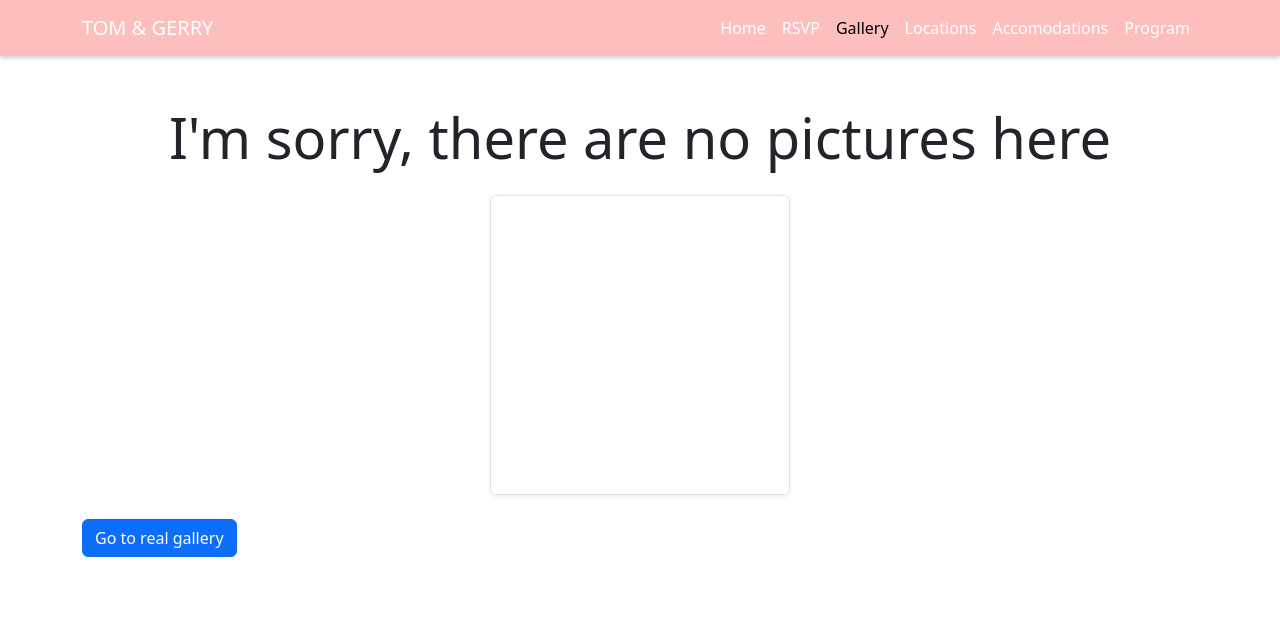
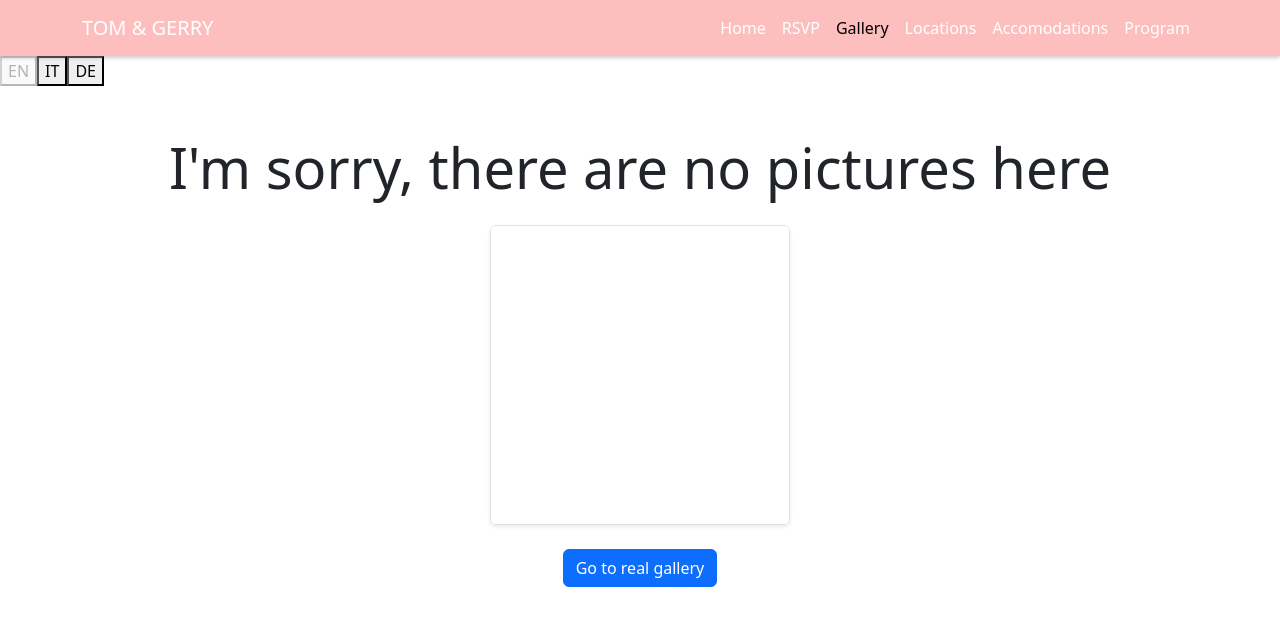
Before and after one commit to TheCodingTom/Wedding-project, a React (Vite) app in the folder react-wedding/: page /fakegallery in a window 1280 px wide. Shown: the top 626 px of the page. Built offline with nearby package versions, Linux system fonts and the light colour scheme; a web font is replaced by a local one.

Commit message:
added language context

```diff
--- a/react-wedding/src/App.css
+++ b/react-wedding/src/App.css
@@ -23,14 +23,12 @@ h1 {
   color: white;
 }
 
-
-.circular-gallery {
-  width: 100%;
-  height: 100%;
-  overflow: hidden;
-  cursor: grab;
+.nav-link :hover {
+  color: white;
 }
 
-.circular-gallery:active {
-  cursor: grabbing;
+.fake-gallery-container {
+  display: flex;
+  flex-direction: column;
+  align-items: center;
 }
--- a/react-wedding/src/App.tsx
+++ b/react-wedding/src/App.tsx
@@ -3,19 +3,18 @@ import "./App.css";
 import Home from "./pages/Home";
 import RSVP from "./pages/RSVP";
 import NavBar from "./components/NavBar";
-import Gallery from "./pages/FakeGallery";
 import Location from "./pages/Locations";
 import Accomodations from "./pages/Accomodations";
 import Program from "./pages/Program";
 import FakeGallery from "./pages/FakeGallery";
 import RealGallery from "./pages/RealGallery";
+import { LanguageProvider, LanguageSelector } from "./context/LanguageContext";
 
 const Root = () => {
-  // this route element is the parent of 3 pages, so they all contain the navbar
   return (
-    // if I want to add a footer, it will go under outlet
     <>
       <NavBar />
+      <LanguageSelector />
       <Outlet />
     </>
   );
@@ -23,7 +22,7 @@ const Root = () => {
 
 function App() {
   return (
-    <>
+    <LanguageProvider>
       <BrowserRouter>
         <Routes>
           <Route path="/" />
@@ -38,7 +37,7 @@ function App() {
           </Route>
         </Routes>
       </BrowserRouter>
-    </>
+    </LanguageProvider>
   );
 }
 
--- /dev/null
+++ b/react-wedding/src/context/LanguageContext.tsx
@@ -0,0 +1,56 @@
+import React, { createContext, useContext, useState, ReactNode } from "react";
+
+// Define Language Context Types
+interface LanguageContextType {
+  language: string;
+  switchLanguage: (lang: string) => void;
+}
+
+// Create Language Context
+const LanguageContext = createContext<LanguageContextType | undefined>(
+  undefined
+);
+export const useLanguage = (): LanguageContextType => {
+  const context = useContext(LanguageContext);
+  if (!context) {
+    throw new Error("useLanguage must be used within a LanguageProvider");
+  }
+  return context;
+};
+
+// Define Provider Props
+interface LanguageProviderProps {
+  children: ReactNode;
+}
+
+export const LanguageProvider: React.FC<LanguageProviderProps> = ({
+  children,
+}) => {
+  const [language, setLanguage] = useState<string>("en"); // Default language: English
+
+  const switchLanguage = (lang: string) => setLanguage(lang);
+
+  return (
+    <LanguageContext.Provider value={{ language, switchLanguage }}>
+      {children}
+    </LanguageContext.Provider>
+  );
+};
+
+export const LanguageSelector: React.FC = () => {
+  const { language, switchLanguage } = useLanguage();
+
+  return (
+    <div className="language-selector">
+      <button onClick={() => switchLanguage("en")} disabled={language === "en"}>
+        EN
+      </button>
+      <button onClick={() => switchLanguage("it")} disabled={language === "it"}>
+        IT
+      </button>
+      <button onClick={() => switchLanguage("de")} disabled={language === "de"}>
+        DE
+      </button>
+    </div>
+  );
+};
--- a/react-wedding/src/pages/Accomodations.tsx
+++ b/react-wedding/src/pages/Accomodations.tsx
@@ -1,9 +1,24 @@
+import React from "react";
 import HotelCard from "../components/HotelCard";
 import { Hotel } from "../types/types";
+import { useLanguage } from "../context/LanguageContext"; // Adjust path as needed
 
+// Define the types for the translations
+interface Translations {
+  title: string;
+  description: string;
+  codeInfo: string;
+  breakfastInfo: string;
+  bookingPeriod: string;
+}
 
-function Accomodations() {
+type TranslationLang = "en" | "it" | "de";
 
+// The main component for accommodations
+const Accomodations: React.FC = () => {
+  const { language } = useLanguage(); // Get the current language from the context
+
+  // Sample hotel data (could be replaced with dynamic translation in a real app)
   const hotelData: Hotel[] = [
     {
       name: "LAGO Hotel & Restaurant am See",
@@ -16,7 +31,8 @@ function Accomodations() {
         onePerson: { room: 109, breakfast: 21 },
       },
       roomBookingDeadline: "01st August 2025",
-      image: "https://hotel.lago-ulm.de/wp-content/uploads/2018/11/galerie_49.jpg",
+      image:
+        "https://hotel.lago-ulm.de/wp-content/uploads/2018/11/galerie_49.jpg",
     },
     {
       name: "Motel One Ulm",
@@ -29,12 +45,14 @@ function Accomodations() {
         onePerson: { room: 119, breakfast: 17.9 },
       },
       roomBookingDeadline: "01st August 2025",
-      image: "https://image.motel-one.com/fileadmin/dam/_processed_/8/e/csm_Ulm_Bar_6_e9f4113b48.jpg?w=1844&h=1536&format=webp&quality=80&fit=cover", // Example image URL
+      image:
+        "https://image.motel-one.com/fileadmin/dam/_processed_/8/e/csm_Ulm_Bar_6_e9f4113b48.jpg?w=1844&h=1536&format=webp&quality=80&fit=cover",
     },
     {
       name: "Me and All Hotel Ulm",
       address: "Bahnhofplatz 7, 89073 Ulm",
-      website: "https://www.hyatt.com/me-and-all-hotels/en-US/strju-me-and-all-hotel-ulm",
+      website:
+        "https://www.hyatt.com/me-and-all-hotels/en-US/strju-me-and-all-hotel-ulm",
       distance: "2,5km / 35 mins walking",
       bookedRooms: 20,
       roomPrices: {
@@ -42,23 +60,58 @@ function Accomodations() {
         onePerson: { room: 126, breakfast: 13 },
       },
       roomBookingDeadline: "01st August 2025",
-      image: "https://assets.hyatt.com/content/dam/hyatt/hyattdam/images/2023/03/30/1525/STRJU-P0007-Exterior.jpg/STRJU-P0007-Exterior.16x9.jpg?imwidth=2560", // Example image URL
+      image:
+        "https://assets.hyatt.com/content/dam/hyatt/hyattdam/images/2023/03/30/1525/STRJU-P0007-Exterior.jpg/STRJU-P0007-Exterior.16x9.jpg?imwidth=2560",
     },
   ];
 
+  // Translations based on the language
+  const translations: Record<TranslationLang, Translations> = {
+    en: {
+      title: "Hotels in Ulm",
+      description:
+        "Some more info here like: we recommend you to stay at one of these hotels",
+      codeInfo: 'Rooms can be retrieved through the code "Gerry&Tom"',
+      breakfastInfo:
+        "Please let the hotel know if you want to book including or excluding breakfast.",
+      bookingPeriod: "Rooms booked from 29 to 31 August 2025",
+    },
+    it: {
+      title: "Hotel a Ulm",
+      description:
+        "Altre informazioni qui come: ti consigliamo di soggiornare in uno di questi hotel",
+      codeInfo: 'Le stanze possono essere prenotate con il codice "Gerry&Tom"',
+      breakfastInfo:
+        "Si prega di informare l'hotel se si desidera prenotare con o senza colazione.",
+      bookingPeriod: "Stanze prenotate dal 29 al 31 agosto 2025",
+    },
+    de: {
+      title: "Hotels in Ulm",
+      description:
+        "Weitere Infos hier wie: Wir empfehlen Ihnen, in einem dieser Hotels zu übernachten",
+      codeInfo: 'Zimmer können mit dem Code "Gerry&Tom" abgerufen werden',
+      breakfastInfo:
+        "Bitte teilen Sie dem Hotel mit, ob Sie mit oder ohne Frühstück buchen möchten.",
+      bookingPeriod: "Zimmer gebucht vom 29. bis 31. August 2025",
+    },
+  };
+
+  // Get the current translation based on the selected language
+  const currentLang =
+    translations[language as TranslationLang] || translations.en;
 
   return (
     <div className="hotel-info-page">
-      <h1>Hotels in Ulm</h1>
-      <h4>Some more info here like: we recommend you to stay at one of these hotels</h4>
-      <p>Rooms can be retrieved through the code "Gerry&Tom"</p>
-      <p>Please let the hotel know if you want to book including or excluding breakfast.</p>
-      <p>Rooms booked from 29 to 31 August 2025</p>
+      <h1>{currentLang.title}</h1>
+      <h4>{currentLang.description}</h4>
+      <p>{currentLang.codeInfo}</p>
+      <p>{currentLang.breakfastInfo}</p>
+      <p>{currentLang.bookingPeriod}</p>
       {hotelData.map((hotel, index) => (
         <HotelCard key={index} hotel={hotel} />
       ))}
     </div>
   );
-}
+};
 
-export default Accomodations
+export default Accomodations;
--- a/react-wedding/src/pages/FakeGallery.tsx
+++ b/react-wedding/src/pages/FakeGallery.tsx
@@ -4,7 +4,7 @@ import { NavLink } from "react-router-dom";
 
 function FakeGallery() {
   return (
-    <div className="container mt-5">
+    <div className="fake-gallery-container mt-5">
       <h1 className="display-4 text-center mb-4">
         I'm sorry, there are no pictures here
       </h1>
--- a/react-wedding/src/styles/hotel.styles.css
+++ b/react-wedding/src/styles/hotel.styles.css
@@ -1,6 +1,6 @@
 /* General Styles */
 .hotel-info-page {
-    font-family: 'Arial', sans-serif;
+  font-family: "Arial", sans-serif;
   padding: 20px;
   background-color: #f9f9f9;
   max-width: 1200px;
@@ -8,13 +8,28 @@
 }
 
 /* Hotel Card Styles */
+.hotel-card:nth-of-type(1) {
+  background-color: #e3f2fd;
+}
+
+.hotel-card:nth-of-type(2) {
+  background-color: #fce4ec;
+}
+
+.hotel-card:nth-of-type(3) {
+  background-color: #e8f5e9;
+}
+
+.hotel-card:nth-of-type(4) {
+  background-color: #fff3e0;
+}
+
 .hotel-card {
-    background-color: #ffffff;
   margin: 20px 0;
   padding: 20px;
-    border-radius: 8px;
+  border-radius: 10px;
   box-shadow: 0 4px 8px rgba(0, 0, 0, 0.1);
-    border: 1px solid #ddd;
+  border: none;
   display: flex;
   flex-direction: row; /* Default: text and image side by side */
   justify-content: space-between;
@@ -71,6 +86,7 @@
   height: 250px;
   object-fit: cover;
   border-radius: 8px;
+  box-shadow: 0 4px 8px rgba(0, 0, 0, 0.1);
 }
 
 /* RESPONSIVE DESIGN */
```
Lines whose indentation alone changed are shown as unchanged.
